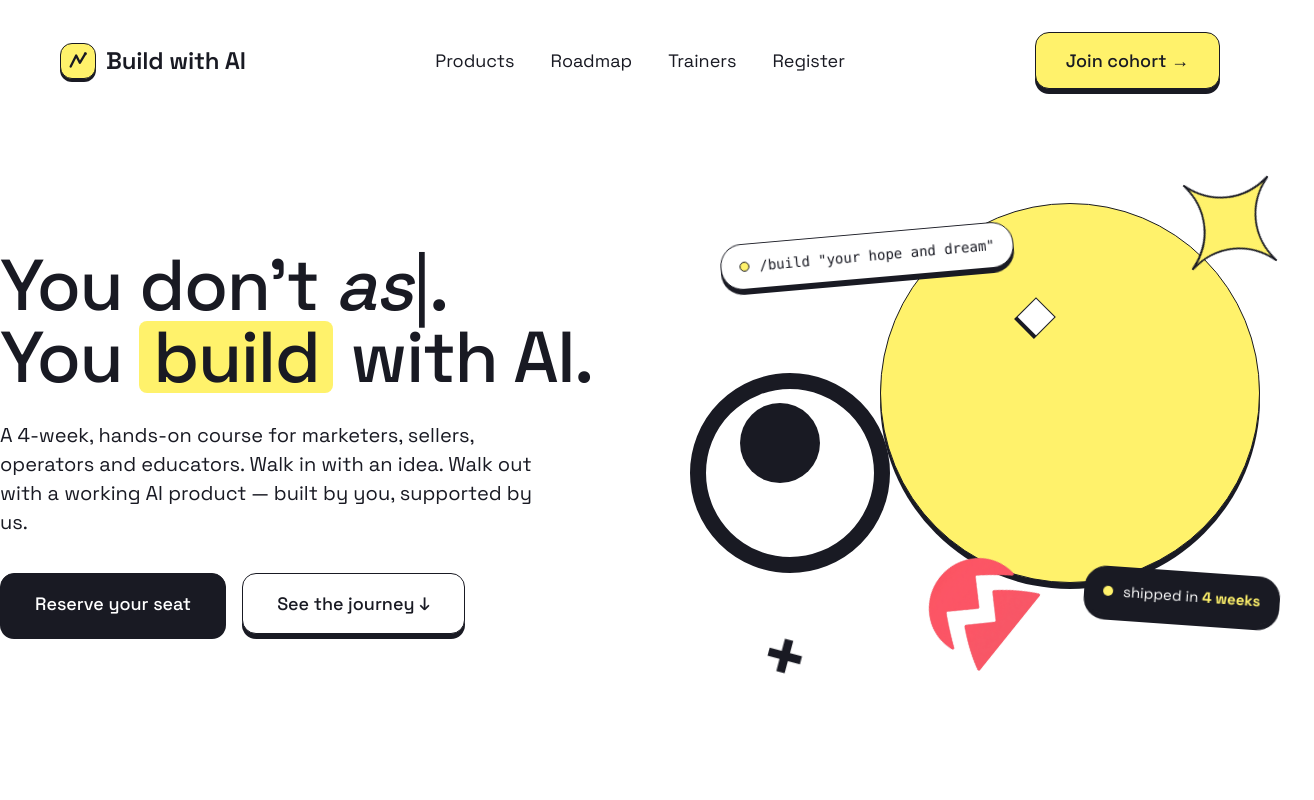
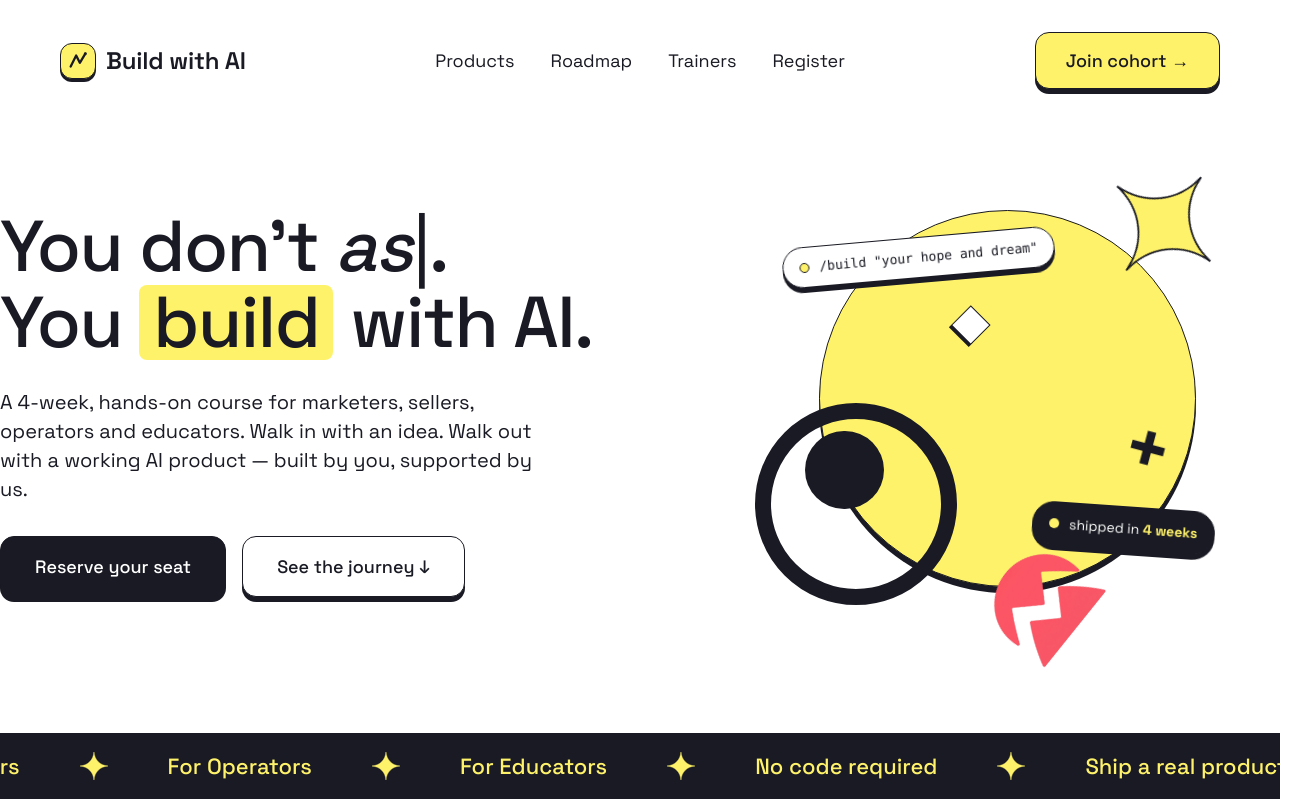
Before and after one commit to Deltan1412/coco_landingpage, a React (Vite) app: page / in a window 1280 px wide. Shown: the top 800 px of the page, 1314 px wide, since content can reach past the window. Built offline with nearby package versions, Linux system fonts and the light colour scheme.

Commit message:
Dragable element

```diff
--- a/src/components/sections/HeroArt.tsx
+++ b/src/components/sections/HeroArt.tsx
@@ -1,125 +1,57 @@
 import { Star } from '@/components/ui/Star';
+import { useDraggable } from '@/hooks/useDraggable';
 
 export function HeroArt() {
+  const starRef = useDraggable<HTMLDivElement>();
+  const promptRef = useDraggable<HTMLDivElement>();
+  const outputRef = useDraggable<HTMLDivElement>();
+  const plusRef = useDraggable<HTMLDivElement>();
+  const diamondRef = useDraggable<HTMLDivElement>();
+  const logoRef = useDraggable<HTMLDivElement>();
+
   return (
     <div className="hero-art" aria-hidden>
-      {/* Big lime blob */}
-      <div
-        className="blob"
-        style={{
-          width: 380,
-          height: 380,
-          background: 'var(--lime)',
-          border: '1.5px solid var(--ink)',
-          top: 30,
-          right: 20,
-          boxShadow: '0 6px 0 0 var(--ink)',
-        }}
-      />
-      {/* Black ring */}
-      <div
-        className="blob"
-        style={{
-          width: 200,
-          height: 200,
-          border: '16px solid var(--ink)',
-          top: 200,
-          left: 0,
-        }}
-      />
-      {/* Inner small lime circle */}
-      <div
-        className="blob"
-        style={{
-          width: 80,
-          height: 80,
-          background: 'var(--ink)',
-          top: 230,
-          left: 50,
-        }}
-      />
+      <div className="hero-art-stage">
+        {/* Background composition (not draggable) */}
+        <div className="blob blob-lime" />
+        <div className="blob blob-ring" />
+        <div className="blob blob-dot" />
 
-      {/* Spinning star top-right */}
-      <div className="star-spin" style={{ top: -10, right: -10 }}>
+        {/* Spinning star top-right (drag wrapper + spin inner) */}
+        <div ref={starRef} className="star-spin-tr draggable">
+          <div className="hero-spin-inner">
             <Star size={120} />
+          </div>
         </div>
 
         {/* Floating chip — prompt */}
-      <div className="pop" style={{ top: 60, left: 30, transform: 'rotate(-5deg)' }}>
+        <div ref={promptRef} className="pop pop-prompt draggable">
           <span className="dot" />
-        <code style={{ fontFamily: 'ui-monospace, Menlo, monospace', fontSize: 14 }}>
-          {`/build "your hope and dream"`}
-        </code>
+          <code className="pop-code">{`/build "your hope and dream"`}</code>
         </div>
 
         {/* Floating chip — output */}
-      <div
-        className="pop"
-        style={{
-          bottom: 90,
-          right: 0,
-          transform: 'rotate(4deg)',
-          background: '#191A23',
-          color: '#fff',
-          borderColor: '#191A23',
-        }}
-      >
-        <span
-          style={{
-            width: 10,
-            height: 10,
-            borderRadius: '50%',
-            background: 'var(--lime)',
-            display: 'inline-block',
-          }}
-        />
-        <span style={{ fontSize: 15 }}>
-          shipped in <b style={{ color: 'var(--lime)' }}>4 weeks</b>
+        <div ref={outputRef} className="pop pop-output draggable">
+          <span className="pop-output-dot" />
+          <span className="pop-output-text">
+            shipped in <b>4 weeks</b>
           </span>
         </div>
 
         {/* Plus sign */}
-      <div
-        style={{
-          position: 'absolute',
-          bottom: 30,
-          left: 70,
-          fontSize: 80,
-          lineHeight: 0.6,
-          fontWeight: 600,
-          color: 'var(--ink)',
-          transform: 'rotate(15deg)',
-        }}
-      >
+        <div ref={plusRef} className="hero-plus draggable">
           +
         </div>
 
         {/* Diamond accent */}
-      <div
-        style={{
-          position: 'absolute',
-          top: 130,
-          right: 230,
-          width: 28,
-          height: 28,
-          background: '#fff',
-          border: '1.5px solid var(--ink)',
-          transform: 'rotate(45deg)',
-          boxShadow: '0 3px 0 0 var(--ink)',
-        }}
-      />
+        <div ref={diamondRef} className="hero-diamond draggable" />
 
-      {/* Spinning logo mark at the bottom-left of the lime blob */}
-      <div className="star-spin" style={{ bottom: 50, left: 230, width: 110, height: 110 }}>
-        <img
-          src="/logo.png"
-          alt=""
-          style={{
-            width: '100%',
-            height: '100%',
-            objectFit: 'contain',
-          }}
-        />
+        {/* Spinning logo (drag wrapper + spin inner) */}
+        <div ref={logoRef} className="hero-logo-spin draggable">
+          <div className="hero-spin-inner">
+            <img src="/logo.png" alt="" />
+          </div>
+        </div>
       </div>
     </div>
   );
--- /dev/null
+++ b/src/hooks/useDraggable.ts
@@ -0,0 +1,136 @@
+import { useEffect, useRef } from 'react';
+
+/**
+ * Makes a DOM element draggable with pointer events.
+ * On release, the element springs back to its origin with damped harmonic motion,
+ * preserving the velocity at release for a satisfying throw.
+ *
+ * The hook writes two CSS custom properties on the element:
+ *   --dx, --dy  (current translation in px)
+ *
+ * Consumers must include these in their own `transform` so existing rotation /
+ * positioning is preserved, e.g.
+ *
+ *   transform: translate(var(--dx, 0px), var(--dy, 0px)) rotate(-5deg);
+ */
+export function useDraggable<T extends HTMLElement>() {
+  const ref = useRef<T>(null);
+
+  useEffect(() => {
+    const el = ref.current;
+    if (!el) return;
+
+    let x = 0;
+    let y = 0;
+    let vx = 0;
+    let vy = 0;
+    let dragging = false;
+    let pointerStartX = 0;
+    let pointerStartY = 0;
+    let originX = 0;
+    let originY = 0;
+    let lastMoveX = 0;
+    let lastMoveY = 0;
+    let lastMoveT = 0;
+    let raf = 0;
+    let activePointer: number | null = null;
+
+    const apply = () => {
+      el.style.setProperty('--dx', `${x}px`);
+      el.style.setProperty('--dy', `${y}px`);
+    };
+
+    const onDown = (e: PointerEvent) => {
+      if (e.pointerType === 'mouse' && e.button !== 0) return;
+      e.preventDefault();
+      cancelAnimationFrame(raf);
+      try {
+        el.setPointerCapture(e.pointerId);
+      } catch {
+        /* not all elements support capture */
+      }
+      activePointer = e.pointerId;
+      dragging = true;
+      pointerStartX = e.clientX;
+      pointerStartY = e.clientY;
+      originX = x;
+      originY = y;
+      lastMoveX = e.clientX;
+      lastMoveY = e.clientY;
+      lastMoveT = performance.now();
+      vx = 0;
+      vy = 0;
+      el.classList.add('is-dragging');
+    };
+
+    const onMove = (e: PointerEvent) => {
+      if (!dragging || e.pointerId !== activePointer) return;
+      const now = performance.now();
+      const dt = Math.max(1, now - lastMoveT);
+      // px/frame at ~60fps
+      vx = ((e.clientX - lastMoveX) / dt) * 16;
+      vy = ((e.clientY - lastMoveY) / dt) * 16;
+      lastMoveX = e.clientX;
+      lastMoveY = e.clientY;
+      lastMoveT = now;
+      x = originX + (e.clientX - pointerStartX);
+      y = originY + (e.clientY - pointerStartY);
+      apply();
+    };
+
+    const onUp = (e: PointerEvent) => {
+      if (!dragging || e.pointerId !== activePointer) return;
+      dragging = false;
+      activePointer = null;
+      try {
+        el.releasePointerCapture(e.pointerId);
+      } catch {
+        /* ignore */
+      }
+      el.classList.remove('is-dragging');
+
+      // Damped spring back toward origin (0, 0).
+      // Higher stiffness = snappier, higher damping = slower decay.
+      const stiffness = 0.08;
+      const damping = 0.82;
+
+      const tick = () => {
+        const ax = -x * stiffness;
+        const ay = -y * stiffness;
+        vx = (vx + ax) * damping;
+        vy = (vy + ay) * damping;
+        x += vx;
+        y += vy;
+        if (
+          Math.abs(x) < 0.3 &&
+          Math.abs(y) < 0.3 &&
+          Math.abs(vx) < 0.3 &&
+          Math.abs(vy) < 0.3
+        ) {
+          x = 0;
+          y = 0;
+          apply();
+          return;
+        }
+        apply();
+        raf = requestAnimationFrame(tick);
+      };
+      raf = requestAnimationFrame(tick);
+    };
+
+    el.addEventListener('pointerdown', onDown);
+    el.addEventListener('pointermove', onMove);
+    el.addEventListener('pointerup', onUp);
+    el.addEventListener('pointercancel', onUp);
+
+    return () => {
+      cancelAnimationFrame(raf);
+      el.removeEventListener('pointerdown', onDown);
+      el.removeEventListener('pointermove', onMove);
+      el.removeEventListener('pointerup', onUp);
+      el.removeEventListener('pointercancel', onUp);
+    };
+  }, []);
+
+  return ref;
+}
--- a/src/styles/hero.css
+++ b/src/styles/hero.css
@@ -6,14 +6,17 @@
   padding: 60px 0 100px;
   position: relative;
 }
+
 .hero h1 {
   font-family: "Space Grotesk", sans-serif;
   font-weight: 500;
-  font-size: clamp(40px, 6vw, 72px);
-  line-height: 1;
+  font-size: clamp(36px, 6vw, 72px);
+  line-height: 1.05;
   letter-spacing: -0.02em;
   margin: 0 0 28px;
+  overflow-wrap: break-word;
 }
+
 .hero h1 .mark-lime {
   background: var(--lime);
   padding: 0 14px;
@@ -22,22 +25,28 @@
   box-decoration-break: clone;
   -webkit-box-decoration-break: clone;
 }
+
 .hero h1 .mark-line {
   display: inline-block;
   position: relative;
 }
+
 .hero h1 .mark-line::after {
   content: "";
   position: absolute;
-  left: 0; right: 0; bottom: 6px;
+  left: 0;
+  right: 0;
+  bottom: 6px;
   height: 14px;
   background: var(--lime);
   z-index: -1;
 }
+
 .hero h1 .typing-word {
   display: inline-block;
   min-width: 1.6ch;
 }
+
 .hero h1 .typing-caret {
   display: inline-block;
   margin-left: 2px;
@@ -46,51 +55,222 @@
   color: var(--ink);
   animation: caret-blink 1s steps(1) infinite;
 }
+
 @keyframes caret-blink {
-  50% { opacity: 0; }
+  50% {
+    opacity: 0;
+  }
 }
+
 @media (prefers-reduced-motion: reduce) {
-  .hero h1 .typing-caret { animation: none; }
+  .hero h1 .typing-caret {
+    animation: none;
+  }
 }
+
 .hero p.lede {
-  font-size: clamp(16px, 1.6vw, 20px);
+  font-size: clamp(15px, 1.6vw, 20px);
   line-height: 1.45;
   max-width: 540px;
-  margin: 0 0 36px;
+  margin: 0 0 32px;
   color: var(--ink);
 }
-.hero-ctas { display: flex; gap: 16px; flex-wrap: wrap; }
 
-/* Hero illustration: collage built from primitives */
+.hero-ctas {
+  display: flex;
+  gap: 16px;
+  flex-wrap: wrap;
+}
+
+/* Hero illustration: collage built from primitives.
+   Everything lives inside .hero-art-stage which sets an explicit
+   square sizing context, so children can use percentage units. */
 .hero-art {
   position: relative;
   width: 100%;
-  aspect-ratio: 1.1 / 1;
-  min-height: 460px;
+  display: flex;
+  justify-content: center;
 }
+
+.hero-art-stage {
+  position: relative;
+  width: 100%;
+  max-width: 460px;
+  aspect-ratio: 1 / 1;
+}
+
+/* Draggable affordance — also blocks page scroll while dragging on touch */
+.hero-art .draggable {
+  cursor: grab;
+  touch-action: none;
+  -webkit-user-select: none;
+  user-select: none;
+  will-change: transform;
+  z-index: 2;
+}
+.hero-art .draggable.is-dragging {
+  cursor: grabbing;
+  z-index: 5;
+}
+
+/* Spin animation lives on an inner child so it doesn't conflict
+   with the drag-translate applied to the wrapper. */
+.hero-art .hero-spin-inner {
+  width: 100%;
+  height: 100%;
+  animation: spin 18s linear infinite;
+  display: block;
+}
+.hero-art .draggable.is-dragging .hero-spin-inner {
+  animation-play-state: paused;
+}
+@keyframes spin {
+  to {
+    transform: rotate(360deg);
+  }
+}
+
 .hero-art .blob {
   position: absolute;
   border-radius: 50%;
 }
-.hero-art .star-spin {
+
+.hero-art .blob-lime {
+  width: 82%;
+  height: 82%;
+  top: 8%;
+  right: 4%;
+  background: var(--lime);
+  border: 1.5px solid var(--ink);
+  box-shadow: 0 6px 0 0 var(--ink);
+}
+
+.hero-art .blob-ring {
+  width: 44%;
+  height: 44%;
+  top: 50%;
+  left: 0;
+  border: 16px solid var(--ink);
+}
+
+.hero-art .blob-dot {
+  width: 17%;
+  height: 17%;
+  top: 56%;
+  left: 11%;
+  background: var(--ink);
+}
+
+.hero-art .star-spin-tr {
   position: absolute;
-  animation: spin 18s linear infinite;
+  top: -2%;
+  right: -2%;
+  width: 26%;
+  height: 26%;
+  transform: translate(var(--dx, 0px), var(--dy, 0px));
 }
-@keyframes spin {
-  to { transform: rotate(360deg); }
+.hero-art .star-spin-tr svg {
+  width: 100%;
+  height: 100%;
 }
+
+.hero-art .hero-logo-spin {
+  position: absolute;
+  bottom: -5%;
+  left: 50%;
+  width: 24%;
+  height: 24%;
+  transform: translate(var(--dx, 0px), var(--dy, 0px));
+}
+.hero-art .hero-logo-spin img {
+  width: 100%;
+  height: 100%;
+  object-fit: contain;
+}
+
 .hero-art .pop {
   position: absolute;
   border: 1.5px solid var(--ink);
   border-radius: 22px;
   background: #fff;
   box-shadow: var(--shadow);
-  padding: 14px 18px;
-  font-size: 16px;
+  padding: 12px 16px;
+  font-size: 15px;
   display: flex;
   align-items: center;
   gap: 10px;
+  max-width: 80%;
 }
+
 .hero-art .pop .dot {
-  width: 10px; height: 10px; border-radius: 50%; background: var(--lime); border: 1.5px solid var(--ink);
+  width: 10px;
+  height: 10px;
+  border-radius: 50%;
+  background: var(--lime);
+  border: 1.5px solid var(--ink);
+  flex-shrink: 0;
 }
+
+.hero-art .pop-prompt {
+  top: 14%;
+  left: 6%;
+  transform: translate(var(--dx, 0px), var(--dy, 0px)) rotate(-5deg);
+}
+
+.hero-art .pop-code {
+  font-family: ui-monospace, Menlo, monospace;
+  font-size: 13px;
+  white-space: nowrap;
+}
+
+.hero-art .pop-output {
+  bottom: 18%;
+  right: 0;
+  transform: translate(var(--dx, 0px), var(--dy, 0px)) rotate(4deg);
+  background: #191A23;
+  color: #fff;
+  border-color: #191A23;
+}
+
+.hero-art .pop-output-dot {
+  width: 10px;
+  height: 10px;
+  border-radius: 50%;
+  background: var(--lime);
+  display: inline-block;
+  flex-shrink: 0;
+}
+
+.hero-art .pop-output-text {
+  font-size: 14px;
+  white-space: nowrap;
+}
+
+.hero-art .pop-output-text b {
+  color: var(--lime);
+}
+
+.hero-art .hero-plus {
+  position: absolute;
+  bottom: 35%;
+  left: 80%;
+  font-size: clamp(44px, 7vw, 80px);
+  line-height: 0.6;
+  font-weight: 600;
+  color: var(--ink);
+  transform: translate(var(--dx, 0px), var(--dy, 0px)) rotate(15deg);
+}
+
+.hero-art .hero-diamond {
+  position: absolute;
+  top: 30%;
+  right: 50%;
+  width: 6%;
+  height: 6%;
+  min-width: 18px;
+  min-height: 18px;
+  background: #fff;
+  border: 1.5px solid var(--ink);
+  transform: translate(var(--dx, 0px), var(--dy, 0px)) rotate(45deg);
+  box-shadow: 0 3px 0 0 var(--ink);
+}
```
Also changed, not shown: src/styles/responsive.css (+81 -31 lines). Lines whose indentation alone changed are shown as unchanged.
